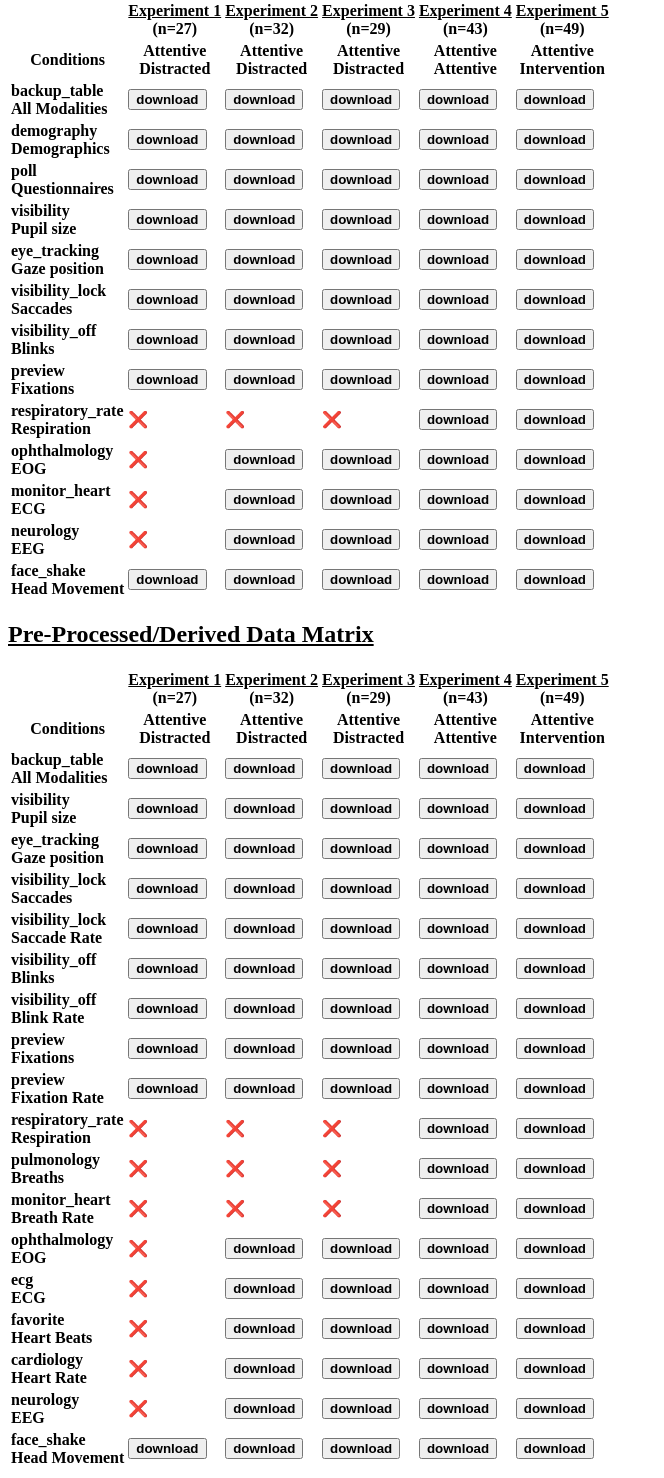
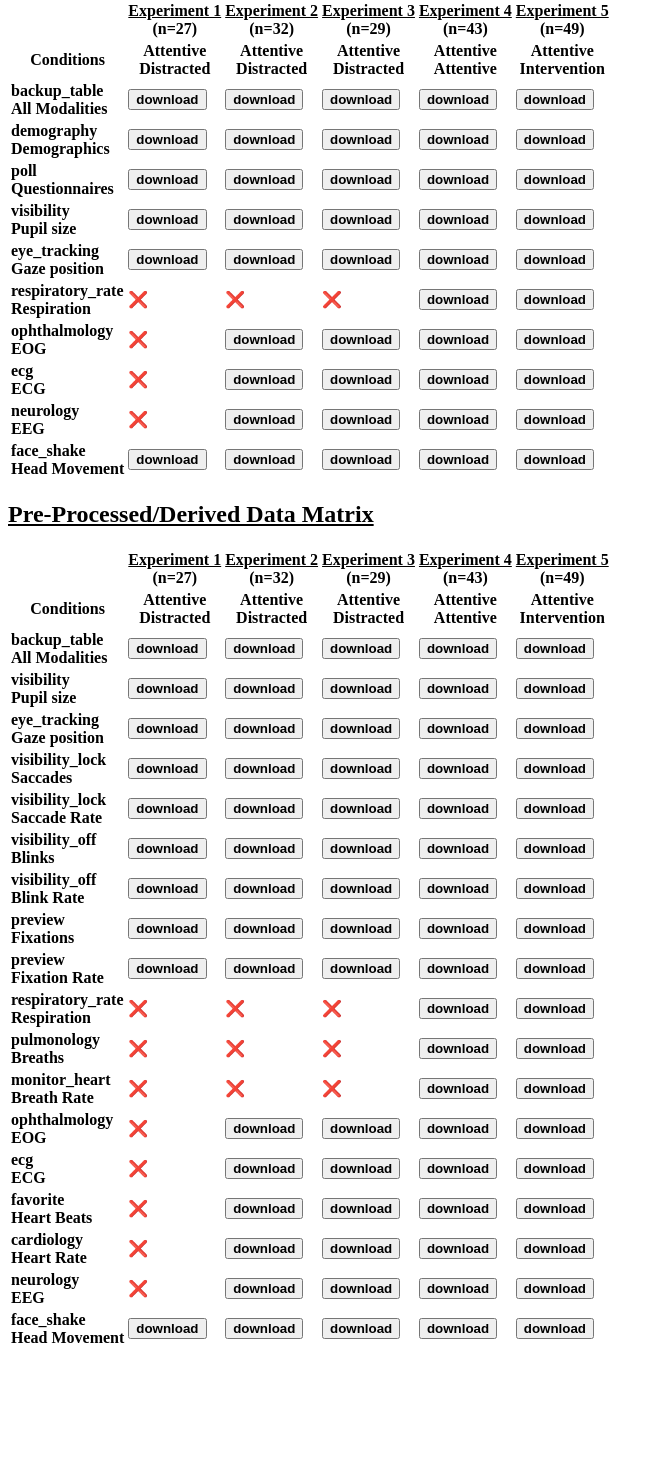
Before and after one commit to madjens/bbbd-website, a Flask app: page /table in a window 1280 px wide. Shown: the part 68-1546 px from the top of the page, without its empty margins (0-664 px from the left). After the commit the page ends 1411 px from the top, so only its background shows below. Run offline with Flask 3, Linux system fonts and the light colour scheme.

Commit message:
table changes

```diff
--- a/templates/table.html
+++ b/templates/table.html
@@ -43,12 +43,9 @@
                                 ('Questionnaires', 'poll', 'questionnaires', []),
                                 ('Pupil size', 'visibility', 'pupil', []),
                                 ('Gaze position', 'eye_tracking', 'gaze_visualangle', []),
-                                ('Saccades', 'visibility_lock', 'saccades', []),
-                                ('Blinks', 'visibility_off', 'blinks', []),
-                                ('Fixations', 'preview', 'fixations', []),
                                 ('Respiration', 'respiratory_rate', 'respiration', [1,2,3]),
                                 ('EOG', 'ophthalmology', 'eog', [1]),
-                                ('ECG', 'monitor_heart', 'ecg', [1]),
+                                ('ECG', 'ecg', 'ecg', [1]),
                                 ('EEG', 'neurology', 'eeg', [1]),
                                 ('Head Movement', 'face_shake', 'head', [])
                             ] %}
```
